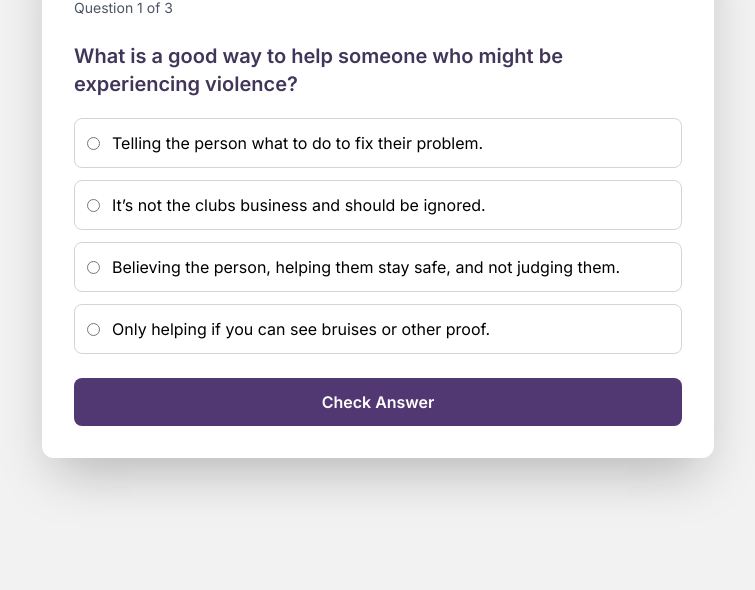
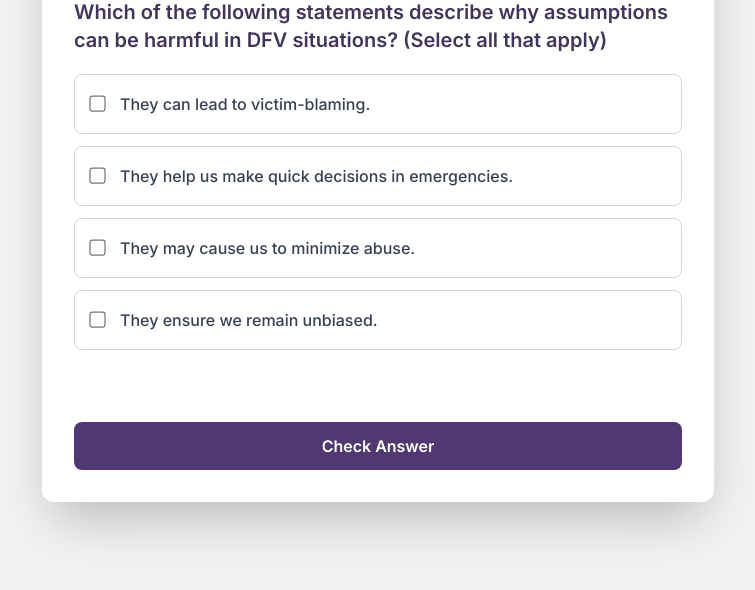
Before and after one commit to learningforgoodaus/Module-1---Quiz, a plain HTML site: page index.html in a window 1280 px wide. Shown: the part 210-800 px from the top of the page, without its empty margins (262-1017 px from the left). Drawn offline with nearby package versions, Linux system fonts and the light colour scheme.

Commit message:
Update index.html

```diff
--- a/index.html
+++ b/index.html
@@ -31,7 +31,6 @@
         }
     </script>
 
-    <!-- Custom styles for radio/checkbox colors -->
     <style>
         body {
             font-family: 'Inter', sans-serif;
@@ -48,6 +47,15 @@
             outline: 2px solid #513873;
             outline-offset: 2px;
         }
+
+        .option-wrapper {
+            transition: all 0.2s ease;
+        }
+
+        .option-wrapper:hover {
+            border-color: #9C7F9D;
+            background-color: rgba(198, 180, 217, 0.1);
+        }
     </style>
 </head>
 <body class="bg-brand-bg min-h-screen flex items-center justify-center p-4">
@@ -58,7 +66,7 @@
         <!-- Quiz Header -->
         <div id="quiz-header">
             <h1 class="text-2xl md:text-3xl font-bold text-brand-darker mb-2">Module 1 Knowledge Check</h1>
-            <p class="text-sm text-gray-600 mb-6" id="question-counter">Question 1 of 3</p>
+            <p class="text-sm text-gray-600 mb-6" id="question-counter">Question 1 of 4</p>
         </div>
 
         <!-- Question Area -->
@@ -72,26 +80,29 @@
         </div>
 
         <!-- Feedback Area -->
-        <div class="mt-6">
+        <div class="mt-6 min-h-[2rem]">
             <p id="feedback-text" class="text-center font-semibold text-lg" aria-live="polite"></p>
         </div>
 
         <!-- Button Controls -->
-        <div class="mt-6 space-y-3">
+        <div class="mt-4 space-y-3">
             <button id="check-btn" class="w-full bg-brand-dark text-white py-3 px-5 rounded-lg font-semibold hover:bg-brand-darker transition-colors focus:outline-none focus:ring-2 focus:ring-brand-dark focus:ring-offset-2">
                 Check Answer
             </button>
-
-            <!-- The 'Next Question' button has been moved into the modal below -->
         </div>
-
     </div>
 
     <!-- Correct Answer Modal (Pop-out) -->
-    <div id="correct-modal" class="fixed inset-0 bg-black bg-opacity-75 flex items-center justify-center p-4 hidden" aria-modal="true" role="dialog">
-        <div class="bg-white rounded-xl p-8 shadow-2xl text-center max-w-sm w-full">
-            <h2 class="text-2xl font-bold text-green-600 mb-6">Correct! Well done</h2>
-            <button id="next-btn" class="w-full bg-white text-brand-dark border-2 border-brand-dark py-2.5 px-5 rounded-lg font-semibold hover:bg-gray-100 transition-colors focus:outline-none focus:ring-2 focus:ring-brand-dark focus:ring-offset-2">
+    <div id="correct-modal" class="fixed inset-0 bg-black bg-opacity-75 flex items-center justify-center p-4 hidden z-50" aria-modal="true" role="dialog">
+        <div class="bg-white rounded-xl p-8 shadow-2xl text-center max-w-sm w-full transform transition-all">
+            <div class="w-16 h-16 bg-green-100 text-green-600 rounded-full flex items-center justify-center mx-auto mb-4">
+                <svg xmlns="http://www.w3.org/2000/svg" class="h-10 w-10" fill="none" viewBox="0 0 24 24" stroke="currentColor">
+                  <path stroke-linecap="round" stroke-linejoin="round" stroke-width="3" d="M5 13l4 4L19 7" />
+                </svg>
+            </div>
+            <h2 class="text-2xl font-bold text-gray-800 mb-2">Correct!</h2>
+            <p class="text-gray-600 mb-6">Well done on identifying the right response.</p>
+            <button id="next-btn" class="w-full bg-brand-dark text-white py-3 px-5 rounded-lg font-semibold hover:bg-brand-darker transition-colors focus:outline-none focus:ring-2 focus:ring-brand-dark focus:ring-offset-2">
                 Next Question
             </button>
         </div>
@@ -99,9 +110,14 @@
 
     <!-- Completion Screen -->
     <div id="completion-screen" class="bg-white shadow-2xl rounded-xl p-8 md:p-10 max-w-2xl w-full text-center hidden">
+        <div class="w-20 h-20 bg-brand-light/30 text-brand-dark rounded-full flex items-center justify-center mx-auto mb-6">
+            <svg xmlns="http://www.w3.org/2000/svg" class="h-12 w-12" fill="none" viewBox="0 0 24 24" stroke="currentColor">
+              <path stroke-linecap="round" stroke-linejoin="round" stroke-width="2" d="M9 12l2 2 4-4m6 2a9 9 0 11-18 0 9 9 0 0118 0z" />
+            </svg>
+        </div>
         <h1 class="text-3xl font-bold text-brand-darker mb-4">Quiz Complete!</h1>
-        <p class="text-xl text-gray-700 mb-6">You have successfully completed the Module 1 Knowledge Check.</p>
-        <button id="restart-btn" class="bg-brand-dark text-white py-3 px-6 rounded-lg font-semibold hover:bg-brand-darker transition-colors focus:outline-none focus:ring-2 focus:ring-brand-dark focus:ring-offset-2">
+        <p class="text-xl text-gray-700 mb-8">You have successfully completed the Module 1 Knowledge Check and demonstrated your understanding of DFV principles.</p>
+        <button id="restart-btn" class="inline-block bg-brand-dark text-white py-3 px-8 rounded-lg font-semibold hover:bg-brand-darker transition-colors focus:outline-none focus:ring-2 focus:ring-brand-dark focus:ring-offset-2">
             Restart Quiz
         </button>
     </div>
@@ -111,40 +127,51 @@
         document.addEventListener('DOMContentLoaded', () => {
 
             // --- 1. DEFINE QUIZ DATA ---
-            // Based on Module 1: 1.1 Values, 1.2 Role, 1.3 Biases
             const quizData = [
                 {
-                    question: "What is a good way to help someone who might be experiencing violence?",
-                    type: "radio", // Single answer
+                    question: "Which of the following statements describe why assumptions can be harmful in DFV situations? (Select all that apply)",
+                    type: "checkbox",
                     options: [
-                        { text: "Telling the person what to do to fix their problem.", id: "q1_a" },
-                        { text: "It’s not the clubs business and should be ignored.", id: "q1_b" },
-                        { text: "Believing the person, helping them stay safe, and not judging them.", id: "q1_c" },
-                        { text: "Only helping if you can see bruises or other proof.", id: "q1_d" }
+                        { text: "They can lead to victim-blaming.", id: "q1_a" },
+                        { text: "They help us make quick decisions in emergencies.", id: "q1_b" },
+                        { text: "They may cause us to minimize abuse.", id: "q1_c" },
+                        { text: "They ensure we remain unbiased.", id: "q1_d" }
                     ],
-                    correct: ["q1_c"]
+                    correct: ["q1_a", "q1_c"]
                 },
                 {
-                    question: "If you feel upset during the course, what should you do? (Pick all that are correct)",
-                    type: "checkbox", // Multiple answers
+                    question: "Why is it important to be aware of your personal values when responding to DFV?",
+                    type: "checkbox",
                     options: [
-                        { text: "Stop the course and take a break.", id: "q2_a" },
-                        { text: "Contact your manager or the EAP (Employee Assistance Program) for support.", id: "q2_b" },
-                        { text: "Force yourself to finish the module quickly.", id: "q2_c" },
-                        { text: "Look at the support services list from the course.", id: "q2_d" }
+                        { text: "Because values never change and must be enforced.", id: "q2_a" },
+                        { text: "Because values act like filters and influence how we interpret and respond to situations.", id: "q2_b" },
+                        { text: "Because being aware of values helps us avoid harmful judgments.", id: "q2_c" },
+                        { text: "Because values determine whether DFV is acceptable.", id: "q2_d" }
                     ],
-                    correct: ["q2_a", "q2_b", "q2_d"]
+                    correct: ["q2_b", "q2_c"]
                 },
                 {
-                    question: "Why is it important to know your own biases (your assumptions)? (Pick all that are correct)",
-                    type: "checkbox", // Multiple answers
+                    question: "Which of the following are essential principles for responding to DFV? (Select all that apply)",
+                    type: "checkbox",
                     options: [
-                        { text: "To stop yourself from dismissing the situation as 'just a drunken fight'.", id: "q3_a" },
-                        { text: "So you only help people who think like you.", id: "q3_b" },
-                        { text: "To avoid judging people who might need help.", id: "q3_c" },
-                        { text: "To see that thinking 'it's not our business' stops you from helping.", id: "q3_d" }
+                        { text: "Safety First", id: "q3_a" },
+                        { text: "Be Non-Judgmental", id: "q3_b" },
+                        { text: "Share details with colleagues for transparency", id: "q3_c" },
+                        { text: "Respect Their Choices", id: "q3_d" },
+                        { text: "Believe and Validate", id: "q3_e" }
                     ],
-                    correct: ["q3_a", "q3_c", "q3_d"]
+                    correct: ["q3_a", "q3_b", "q3_d", "q3_e"]
+                },
+                {
+                    question: "Which of these is an example of an assumption that could lead to harm?",
+                    type: "checkbox",
+                    options: [
+                        { text: "“If it was really bad, they’d leave.”", id: "q4_a" },
+                        { text: "“DFV only happens in certain communities.”", id: "q4_b" },
+                        { text: "“It’s our responsibility to ensure safety.”", id: "q4_c" },
+                        { text: "“People experiencing DFV always ask for help.”", id: "q4_d" }
+                    ],
+                    correct: ["q4_a", "q4_b", "q4_d"]
                 }
             ];
 
@@ -154,22 +181,17 @@
             const questionText = document.getElementById('question-text');
             const optionsContainer = document.getElementById('options-container');
             const checkBtn = document.getElementById('check-btn');
-            const nextBtn = document.getElementById('next-btn'); // This button is now in the modal
+            const nextBtn = document.getElementById('next-btn');
             const feedbackText = document.getElementById('feedback-text');
-            const correctModal = document.getElementById('correct-modal'); // The new modal
+            const correctModal = document.getElementById('correct-modal');
             const completionScreen = document.getElementById('completion-screen');
             const restartBtn = document.getElementById('restart-btn');
 
             // --- 3. STATE VARIABLES ---
             let currentQuestionIndex = 0;
-            let questionsAnswered = new Array(quizData.length).fill(false);
 
             // --- 4. FUNCTIONS ---
 
-            /**
-             * Loads a question onto the page
-             * @param {number} index - The index of the question to load
-             */
             function loadQuestion(index) {
                 const question = quizData[index];
 
@@ -180,122 +202,69 @@
                 // Clear old options and feedback
                 optionsContainer.innerHTML = '';
                 feedbackText.textContent = '';
-                feedbackText.className = 'text-center font-semibold text-lg'; // Reset classes
+                feedbackText.className = 'text-center font-semibold text-lg';
 
                 // Create and append new options
                 question.options.forEach(option => {
-                    const optionId = option.id;
-
                     const wrapper = document.createElement('div');
-                    wrapper.className = 'border border-gray-300 rounded-lg transition-all hover:bg-brand-light/20';
-
-                    const input = document.createElement('input');
-                    input.type = question.type;
-                    input.id = optionId;
-                    input.name = `question_${index}`;
-                    input.value = optionId;
-                    input.className = 'ml-3 mt-3'; // hidden
+                    wrapper.className = 'option-wrapper border border-gray-300 rounded-lg';
 
                     const label = document.createElement('label');
-                    label.htmlFor = optionId;
-                    label.textContent = option.text;
-                    label.className = 'flex items-center p-3 cursor-pointer w-full';
+                    label.htmlFor = option.id;
+                    label.className = 'flex items-start p-4 cursor-pointer w-full';
 
-                    // Manually build label content to put input first
-                    label.innerHTML = `<input type="${question.type}" id="${optionId}" name="question_${index}" value="${optionId}" class="mr-3 flex-shrink-0">
-                                       <span class="flex-1">${option.text}</span>`;
+                    label.innerHTML = `
+                        <input type="${question.type}" id="${option.id}" name="question_${index}" value="${option.id}" class="mt-1.5 mr-4 flex-shrink-0 scale-125">
+                        <span class="flex-1 text-gray-700 leading-relaxed font-medium">${option.text}</span>
+                    `;
 
                     wrapper.appendChild(label);
                     optionsContainer.appendChild(wrapper);
                 });
 
-                // Reset button states
+                // Show check button
                 checkBtn.classList.remove('hidden');
-                // The next-btn is in the modal, which is hidden, so no action is needed on it here.
+                nextBtn.textContent = (currentQuestionIndex === quizData.length - 1) ? "Finish Quiz" : "Next Question";
             }
 
-            /**
-             * Checks the selected answer(s) for the current question
-             */
             function checkAnswer() {
                 const question = quizData[currentQuestionIndex];
                 const selectedInputs = optionsContainer.querySelectorAll('input:checked');
 
-                let selectedAnswers = [];
-                selectedInputs.forEach(input => {
-                    selectedAnswers.push(input.value);
-                });
-
-                // Sort arrays for consistent comparison
-                const correctAnswers = [...question.correct].sort();
-                selectedAnswers.sort();
+                let selectedAnswers = Array.from(selectedInputs).map(input => input.value);
 
                 // Check for equality
-                const isCorrect = JSON.stringify(selectedAnswers) === JSON.stringify(correctAnswers);
+                const isCorrect = selectedAnswers.length === question.correct.length &&
+                                  selectedAnswers.every(val => question.correct.includes(val));
 
                 if (isCorrect) {
-                    // --- CORRECT ANSWER ---
-                    // Clear any previous "incorrect" feedback
+                    // CORRECT
                     feedbackText.textContent = '';
-                    feedbackText.className = 'text-center font-semibold text-lg';
-
-                    // Show the modal
                     correctModal.classList.remove('hidden');
-
-                    // Hide check button
                     checkBtn.classList.add('hidden');
-
-                    // Mark as answered
-                    questionsAnswered[currentQuestionIndex] = true;
-
-                    // Update next button text for last question
-                    if (currentQuestionIndex === quizData.length - 1) {
-                        nextBtn.textContent = "Finish Quiz";
-                    }
-
                 } else {
-                    // --- INCORRECT ANSWER ---
-                    feedbackText.textContent = "Incorrect, Try Again.";
-                    feedbackText.classList.add('text-red-600');
-
-                    // Ensure modal stays hidden
-                    correctModal.classList.add('hidden');
+                    // INCORRECT
+                    feedbackText.textContent = "That's not quite right. Please try again.";
+                    feedbackText.className = 'text-center font-semibold text-lg text-red-600';
                 }
             }
 
-            /**
-             * Moves to the next question or shows the completion screen
-             */
             function nextQuestion() {
-                // Hide the modal first
                 correctModal.classList.add('hidden');
+                currentQuestionIndex++;
 
-                currentQuestionIndex++;
                 if (currentQuestionIndex < quizData.length) {
                     loadQuestion(currentQuestionIndex);
                 } else {
-                    // Show completion screen
                     quizContainer.classList.add('hidden');
                     completionScreen.classList.remove('hidden');
                 }
             }
 
-            /**
-             * Resets the quiz to the beginning
-             */
             function restartQuiz() {
                 currentQuestionIndex = 0;
-                questionsAnswered.fill(false);
-                nextBtn.textContent = "Next Question"; // Reset button text
-
-                // Ensure all overlay screens are hidden
                 completionScreen.classList.add('hidden');
-                correctModal.classList.add('hidden');
-
-                // Show the main quiz container
                 quizContainer.classList.remove('hidden');
-
-                // Reload the first question (which also shows checkBtn)
                 loadQuestion(currentQuestionIndex);
             }
 
@@ -308,5 +277,4 @@
         });
     </script>
 </body>
-
 </html>
```
